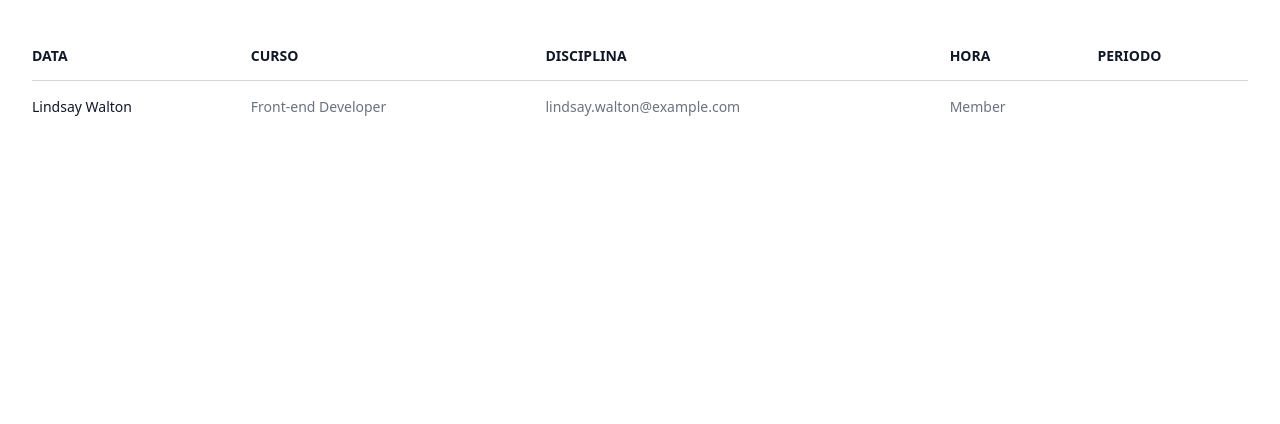
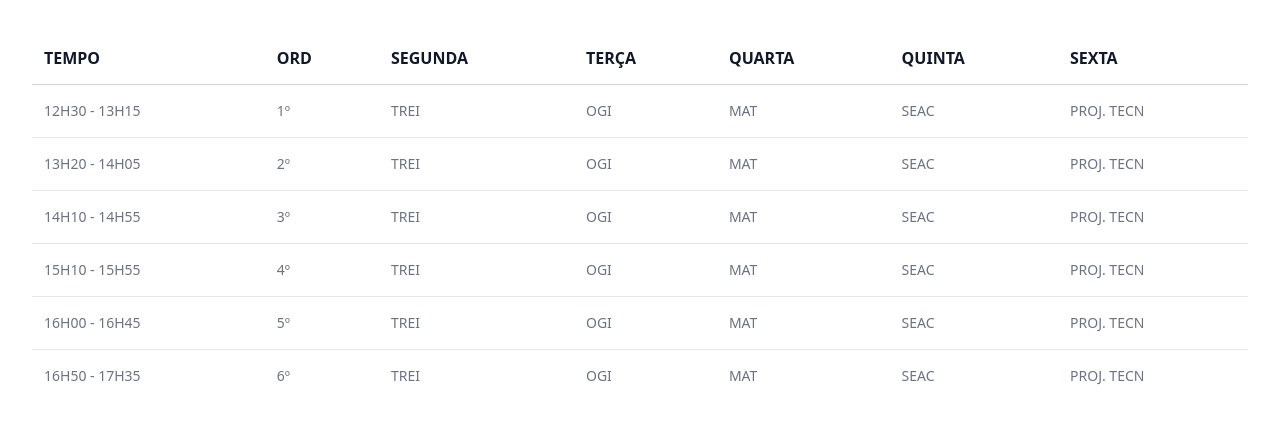
Before and after one commit to leehendrick/EduConnect-UI, a Nuxt app in the folder nuxt-app/: page /students/horario in a window 1280 px wide. Shown: the top 424 px of the page. Built offline with nearby package versions, Linux system fonts and the light colour scheme.

Commit message:
feature: add horarios datas

```diff
--- a/nuxt-app/pages/students/horario.vue
+++ b/nuxt-app/pages/students/horario.vue
@@ -4,9 +4,13 @@ definePageMeta({
   layout: 'students-layout',
 })
 
-const people = [
-  { name: 'Lindsay Walton', title: 'Front-end Developer', email: 'lindsay.walton@example.com', role: 'Member' },
-  // More people...
+const horario = [
+  { tempo: "12H30 - 13H15", ord: "1º", segunda: "TREI", terca: "OGI", quarta: "MAT", quinta: "SEAC", sexta: "PROJ. TECN" },
+  { tempo: "13H20 - 14H05", ord: "2º", segunda: "TREI", terca: "OGI", quarta: "MAT", quinta: "SEAC", sexta: "PROJ. TECN" },
+  { tempo: "14H10 - 14H55", ord: "3º", segunda: "TREI", terca: "OGI", quarta: "MAT", quinta: "SEAC", sexta: "PROJ. TECN" },
+  { tempo: "15H10 - 15H55", ord: "4º", segunda: "TREI", terca: "OGI", quarta: "MAT", quinta: "SEAC", sexta: "PROJ. TECN" },
+  { tempo: "16H00 - 16H45", ord: "5º", segunda: "TREI", terca: "OGI", quarta: "MAT", quinta: "SEAC", sexta: "PROJ. TECN" },
+  { tempo: "16H50 - 17H35", ord: "6º", segunda: "TREI", terca: "OGI", quarta: "MAT", quinta: "SEAC", sexta: "PROJ. TECN" },
 ]
 
 </script>
@@ -19,19 +23,24 @@ const people = [
             <table class="min-w-full divide-y divide-gray-300">
               <thead>
               <tr>
-                <th scope="col" class="py-3.5 pl-4 pr-3 text-left text-sm font-semibold text-gray-900 sm:pl-0">DATA</th>
-                <th scope="col" class="px-3 py-3.5 text-left text-sm font-semibold text-gray-900">CURSO</th>
-                <th scope="col" class="px-3 py-3.5 text-left text-sm font-semibold text-gray-900">DISCIPLINA</th>
-                <th scope="col" class="px-3 py-3.5 text-left text-sm font-semibold text-gray-900">HORA</th>
-                <th scope="col" class="px-3 py-3.5 text-left text-sm font-semibold text-gray-900">PERIODO</th>
+                <th scope="col" class="px-3 py-3.5 text-left text-md font-extrabold text-gray-900">TEMPO</th>
+                <th scope="col" class="px-3 py-3.5 text-left text-md font-extrabold text-gray-900">ORD</th>
+                <th scope="col" class="px-3 py-3.5 text-left text-md font-extrabold text-gray-900">SEGUNDA</th>
+                <th scope="col" class="px-3 py-3.5 text-left text-md font-extrabold text-gray-900">TERÇA</th>
+                <th scope="col" class="px-3 py-3.5 text-left text-md font-extrabold text-gray-900">QUARTA</th>
+                <th scope="col" class="px-3 py-3.5 text-left text-md font-extrabold text-gray-900">QUINTA</th>
+                <th scope="col" class="px-3 py-3.5 text-left text-md font-extrabold text-gray-900">SEXTA</th>
               </tr>
               </thead>
               <tbody class="divide-y divide-gray-200">
-              <tr v-for="person in people" :key="person.email">
-                <td class="whitespace-nowrap py-4 pl-4 pr-3 text-sm font-medium text-gray-900 sm:pl-0">{{ person.name }}</td>
-                <td class="whitespace-nowrap px-3 py-4 text-sm text-gray-500">{{ person.title }}</td>
-                <td class="whitespace-nowrap px-3 py-4 text-sm text-gray-500">{{ person.email }}</td>
-                <td class="whitespace-nowrap px-3 py-4 text-sm text-gray-500">{{ person.role }}</td>
+              <tr v-for="item in horario">
+                <td class="whitespace-nowrap px-3 py-4 text-sm text-gray-500">{{ item.tempo }}</td>
+                <td class="whitespace-nowrap px-3 py-4 text-sm text-gray-500">{{ item.ord }}</td>
+                <td class="whitespace-nowrap px-3 py-4 text-sm text-gray-500">{{ item.segunda}}</td>
+                <td class="whitespace-nowrap px-3 py-4 text-sm text-gray-500">{{ item.terca }}</td>
+                <td class="whitespace-nowrap px-3 py-4 text-sm text-gray-500">{{ item.quarta }}</td>
+                <td class="whitespace-nowrap px-3 py-4 text-sm text-gray-500">{{ item.quinta }}</td>
+                <td class="whitespace-nowrap px-3 py-4 text-sm text-gray-500">{{ item.sexta }}</td>
               </tr>
               </tbody>
             </table>
```
